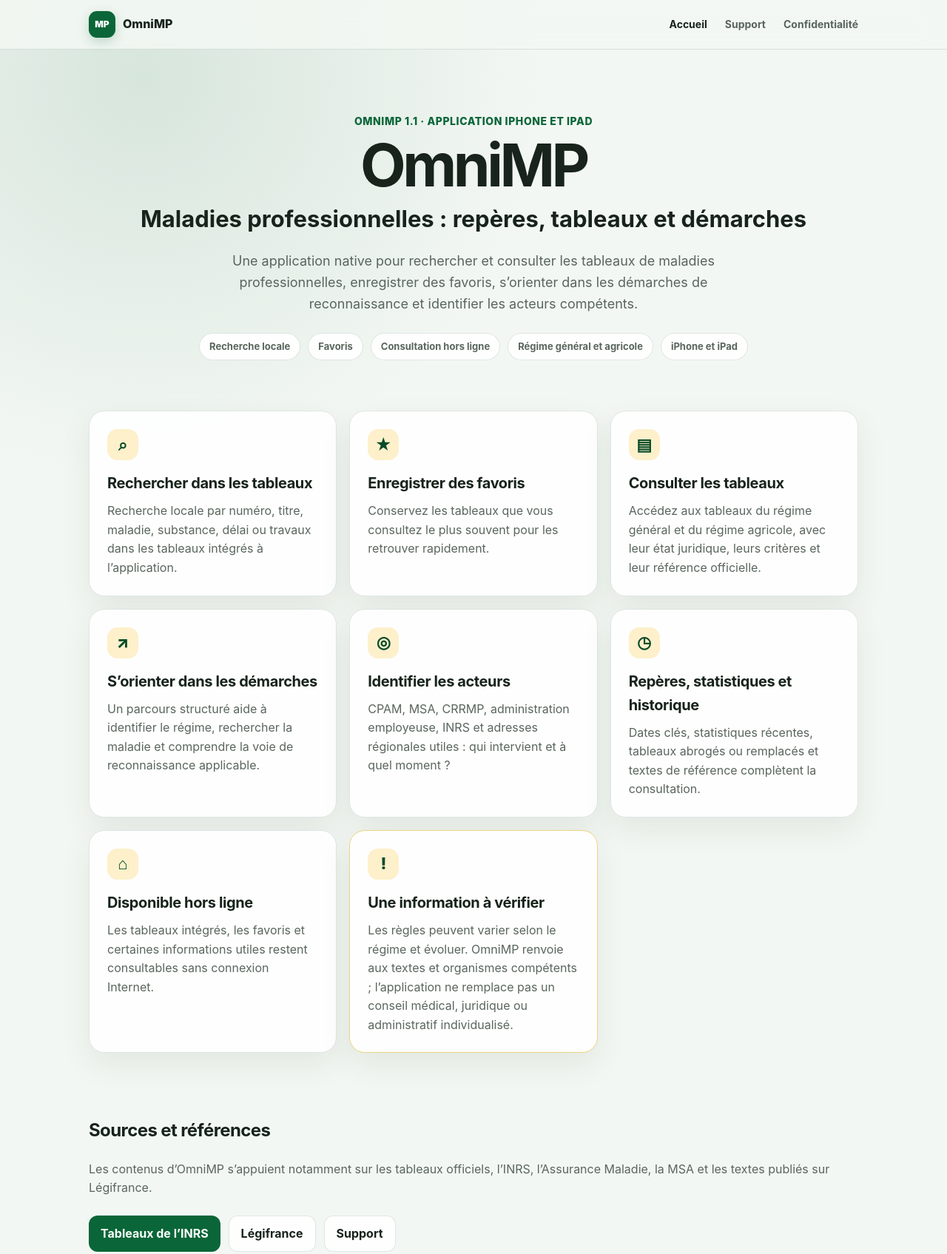
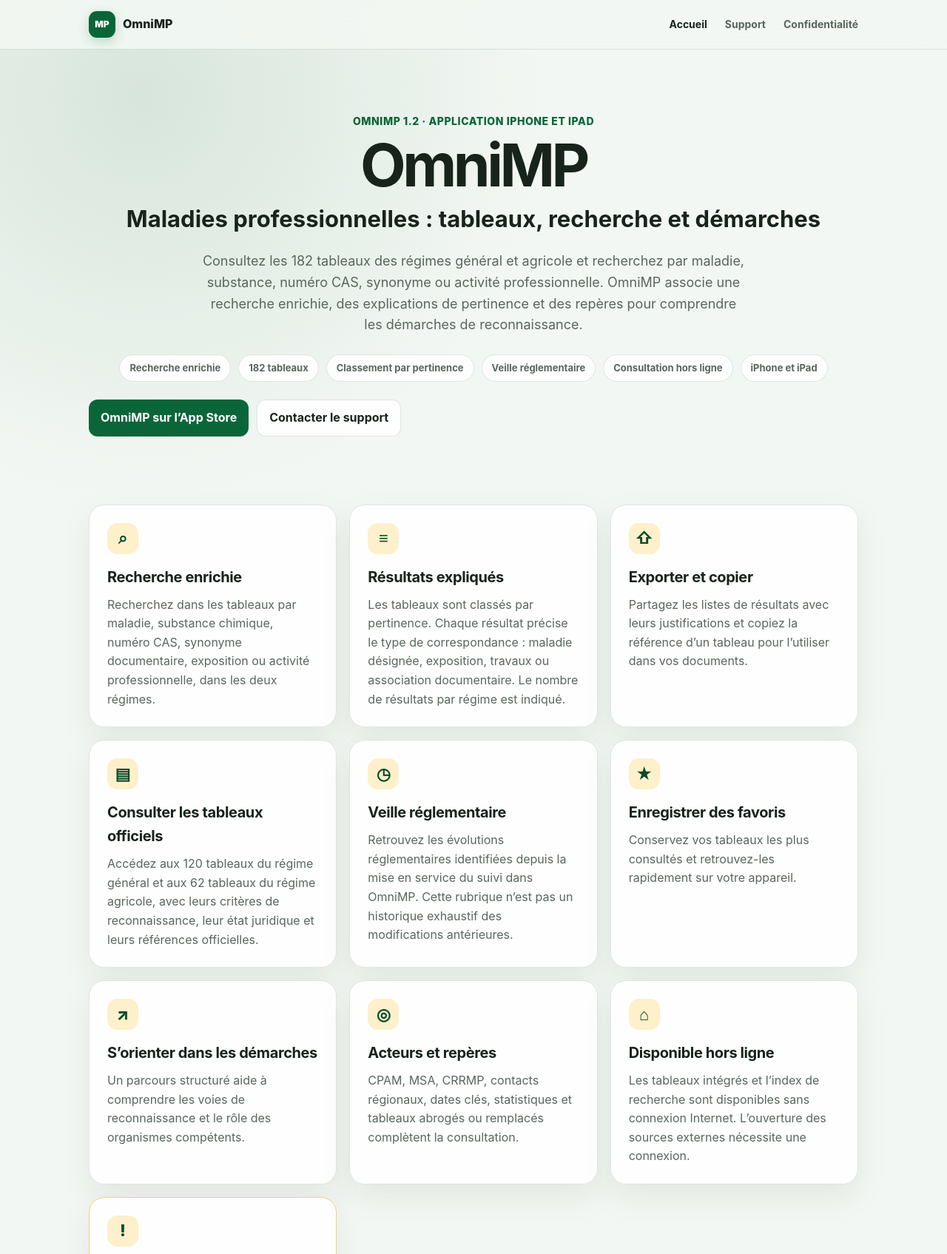
Before and after one commit to laurperrin-apps/OmniMP-site, a plain HTML site: page index.html in a window 1280 px wide. Shown: the top 1695 px of the page at 74% size. Drawn offline with Linux system fonts and the light colour scheme.

Commit message:
Add files via upload
Webpages OmniMP 1.2

```diff
--- a/index.html
+++ b/index.html
@@ -1,38 +1,24 @@
-<!doctype html>
-<html lang="fr">
-<head>
-  <meta charset="utf-8"><meta name="viewport" content="width=device-width, initial-scale=1">
-  <meta name="description" content="OmniMP 1.1 : rechercher et consulter les tableaux de maladies professionnelles, enregistrer des favoris, s’orienter dans les démarches et identifier les acteurs compétents.">
-  <meta name="theme-color" content="#0a6638">
-  <title>OmniMP 1.1 - Maladies professionnelles : tableaux, démarches et repères</title>
-  <link rel="stylesheet" href="styles.css">
-</head>
-<body>
-<header><div class="wrap"><nav aria-label="Navigation principale">
-<a class="brand" href="index.html"><span class="logo" aria-hidden="true">MP</span><span>OmniMP</span></a>
-<a class="navlink active" href="index.html">Accueil</a><a class="navlink" href="support.html">Support</a><a class="navlink" href="privacy.html">Confidentialité</a>
-</nav></div></header>
+<!doctype html><html lang="fr"><head><meta charset="utf-8"><meta name="viewport" content="width=device-width, initial-scale=1"><meta name="description" content="OmniMP 1.2 : recherche enrichie dans les tableaux des maladies professionnelles, numéros CAS, pertinence, veille réglementaire, favoris et consultation hors ligne."><meta name="theme-color" content="#0a6638"><title>OmniMP 1.2 - Maladies professionnelles : tableaux, recherche et démarches</title><link rel="stylesheet" href="styles.css"></head><body><header><div class="wrap"><nav aria-label="Navigation principale"><a class="brand" href="index.html"><span class="logo" aria-hidden="true">MP</span><span>OmniMP</span></a><a class="navlink active" href="index.html">Accueil</a><a class="navlink " href="support.html">Support</a><a class="navlink " href="privacy.html">Confidentialité</a></nav></div></header>
 <main>
 <section class="hero wrap">
-<p class="eyebrow">OmniMP 1.1 · Application iPhone et iPad</p>
-<h1>OmniMP</h1><p class="lead">Maladies professionnelles : repères, tableaux et démarches</p>
-<p class="intro">Une application native pour rechercher et consulter les tableaux de maladies professionnelles, enregistrer des favoris, s’orienter dans les démarches de reconnaissance et identifier les acteurs compétents.</p>
-<div class="pills" aria-label="Caractéristiques">
-<span class="pill">Recherche locale</span><span class="pill">Favoris</span><span class="pill">Consultation hors ligne</span><span class="pill">Régime général et agricole</span><span class="pill">iPhone et iPad</span>
-</div></section>
+<p class="eyebrow">OmniMP 1.2 · Application iPhone et iPad</p>
+<h1>OmniMP</h1><p class="lead">Maladies professionnelles : tableaux, recherche et démarches</p>
+<p class="intro">Consultez les 182 tableaux des régimes général et agricole et recherchez par maladie, substance, numéro CAS, synonyme ou activité professionnelle. OmniMP associe une recherche enrichie, des explications de pertinence et des repères pour comprendre les démarches de reconnaissance.</p>
+<div class="pills" aria-label="Caractéristiques"><span class="pill">Recherche enrichie</span><span class="pill">182 tableaux</span><span class="pill">Classement par pertinence</span><span class="pill">Veille réglementaire</span><span class="pill">Consultation hors ligne</span><span class="pill">iPhone et iPad</span></div>
+<div class="actions"><a class="button" href="https://apps.apple.com/fr/app/id6819201549" rel="noopener noreferrer">OmniMP sur l’App Store</a><a class="button secondary" href="support.html">Contacter le support</a></div>
+</section>
 <section class="wrap grid" aria-label="Fonctionnalités d’OmniMP">
-<article class="card"><div class="icon" aria-hidden="true">⌕</div><h2>Rechercher dans les tableaux</h2><p>Recherche locale par numéro, titre, maladie, substance, délai ou travaux dans les tableaux intégrés à l’application.</p></article>
-<article class="card"><div class="icon" aria-hidden="true">★</div><h2>Enregistrer des favoris</h2><p>Conservez les tableaux que vous consultez le plus souvent pour les retrouver rapidement.</p></article>
-<article class="card"><div class="icon" aria-hidden="true">▤</div><h2>Consulter les tableaux</h2><p>Accédez aux tableaux du régime général et du régime agricole, avec leur état juridique, leurs critères et leur référence officielle.</p></article>
-<article class="card"><div class="icon" aria-hidden="true">↗</div><h2>S’orienter dans les démarches</h2><p>Un parcours structuré aide à identifier le régime, rechercher la maladie et comprendre la voie de reconnaissance applicable.</p></article>
-<article class="card"><div class="icon" aria-hidden="true">◎</div><h2>Identifier les acteurs</h2><p>CPAM, MSA, CRRMP, administration employeuse, INRS et adresses régionales utiles : qui intervient et à quel moment ?</p></article>
-<article class="card"><div class="icon" aria-hidden="true">◷</div><h2>Repères, statistiques et historique</h2><p>Dates clés, statistiques récentes, tableaux abrogés ou remplacés et textes de référence complètent la consultation.</p></article>
-<article class="card"><div class="icon" aria-hidden="true">⌂</div><h2>Disponible hors ligne</h2><p>Les tableaux intégrés, les favoris et certaines informations utiles restent consultables sans connexion Internet.</p></article>
-<article class="card notice-card"><div class="icon" aria-hidden="true">!</div><h2>Une information à vérifier</h2><p>Les règles peuvent varier selon le régime et évoluer. OmniMP renvoie aux textes et organismes compétents ; l’application ne remplace pas un conseil médical, juridique ou administratif individualisé.</p></article>
+<article class="card"><div class="icon" aria-hidden="true">⌕</div><h2>Recherche enrichie</h2><p>Recherchez dans les tableaux par maladie, substance chimique, numéro CAS, synonyme documentaire, exposition ou activité professionnelle, dans les deux régimes.</p></article>
+<article class="card"><div class="icon" aria-hidden="true">≡</div><h2>Résultats expliqués</h2><p>Les tableaux sont classés par pertinence. Chaque résultat précise le type de correspondance : maladie désignée, exposition, travaux ou association documentaire. Le nombre de résultats par régime est indiqué.</p></article>
+<article class="card"><div class="icon" aria-hidden="true">⇧</div><h2>Exporter et copier</h2><p>Partagez les listes de résultats avec leurs justifications et copiez la référence d’un tableau pour l’utiliser dans vos documents.</p></article>
+<article class="card"><div class="icon" aria-hidden="true">▤</div><h2>Consulter les tableaux officiels</h2><p>Accédez aux 120 tableaux du régime général et aux 62 tableaux du régime agricole, avec leurs critères de reconnaissance, leur état juridique et leurs références officielles.</p></article>
+<article class="card"><div class="icon" aria-hidden="true">◷</div><h2>Veille réglementaire</h2><p>Retrouvez les évolutions réglementaires identifiées depuis la mise en service du suivi dans OmniMP. Cette rubrique n’est pas un historique exhaustif des modifications antérieures.</p></article>
+<article class="card"><div class="icon" aria-hidden="true">★</div><h2>Enregistrer des favoris</h2><p>Conservez vos tableaux les plus consultés et retrouvez-les rapidement sur votre appareil.</p></article>
+<article class="card"><div class="icon" aria-hidden="true">↗</div><h2>S’orienter dans les démarches</h2><p>Un parcours structuré aide à comprendre les voies de reconnaissance et le rôle des organismes compétents.</p></article>
+<article class="card"><div class="icon" aria-hidden="true">◎</div><h2>Acteurs et repères</h2><p>CPAM, MSA, CRRMP, contacts régionaux, dates clés, statistiques et tableaux abrogés ou remplacés complètent la consultation.</p></article>
+<article class="card"><div class="icon" aria-hidden="true">⌂</div><h2>Disponible hors ligne</h2><p>Les tableaux intégrés et l’index de recherche sont disponibles sans connexion Internet. L’ouverture des sources externes nécessite une connexion.</p></article>
+<article class="card notice-card"><div class="icon" aria-hidden="true">!</div><h2>Une information à vérifier</h2><p>Les correspondances proposées sont indicatives et ne garantissent pas la reconnaissance d’une maladie professionnelle. OmniMP ne remplace pas un avis médical ou juridique ni une décision de l’organisme compétent.</p></article>
 </section>
-<section class="wrap sources"><h2>Sources et références</h2><p>Les contenus d’OmniMP s’appuient notamment sur les tableaux officiels, l’INRS, l’Assurance Maladie, la MSA et les textes publiés sur Légifrance.</p>
-<div class="actions"><a class="button" href="https://www.inrs.fr/publications/bdd/mp.html" rel="noopener noreferrer">Tableaux de l’INRS</a><a class="button secondary" href="https://www.legifrance.gouv.fr/" rel="noopener noreferrer">Légifrance</a><a class="button secondary" href="support.html">Support</a></div></section>
+<section class="wrap sources"><h2>Sources et références</h2><p>Les contenus d’OmniMP s’appuient notamment sur les textes publiés sur Légifrance, les tableaux officiels, l’Assurance Maladie, la MSA et l’INRS.</p><div class="actions"><a class="button" href="https://www.legifrance.gouv.fr/" rel="noopener noreferrer">Légifrance</a><a class="button secondary" href="https://www.inrs.fr/" rel="noopener noreferrer">INRS</a><a class="button secondary" href="support.html">Support</a></div></section>
 <section class="wrap sources"><h2>Soutenir OmniMP</h2><p>OmniMP reste entièrement gratuit. Un achat intégré facultatif à 0,99 € permet de soutenir volontairement le projet sans débloquer de contenu ni de fonctionnalité.</p></section>
-</main>
-<footer><div class="wrap footerrow"><span>© 2026 Laurent Perrin - OmniMP</span><span><a href="support.html">Support</a> · <a href="privacy.html">Confidentialité</a></span></div></footer>
-</body></html>
+</main><footer><div class="wrap footerrow"><span>© 2026 Laurent Perrin - OmniMP</span><span><a href="support.html">Support</a> · <a href="privacy.html">Confidentialité</a></span></div></footer></body></html>
```
Also changed, not shown: privacy.html (+4 -8 lines), support.html (+7 -9 lines).
